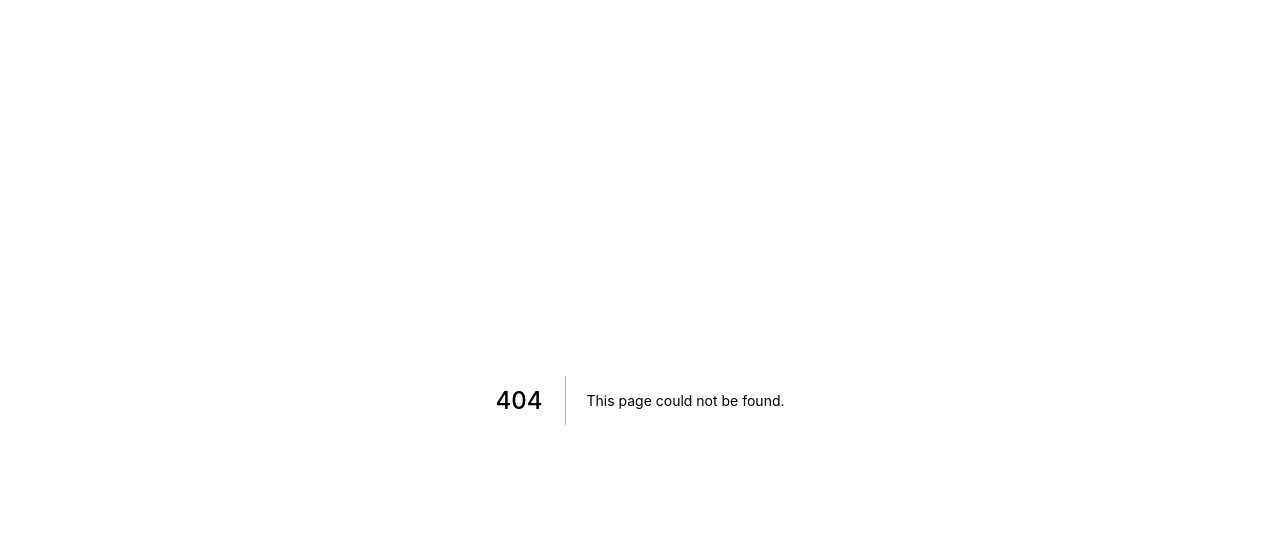
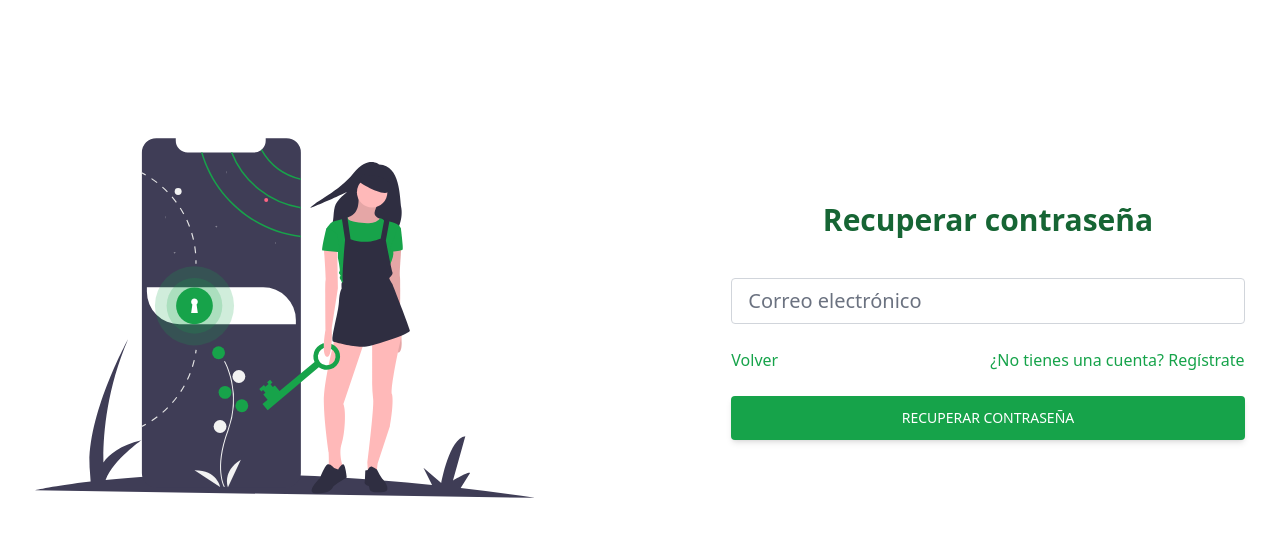
Before and after one commit to everybenefits/dashboard, a Next.js app: page /forgot-password in a window 1280 px wide. Before the commit this address had no page. Shown: the top 536 px of the page. Built offline with nearby package versions, Linux system fonts and the light colour scheme; no server answers.

Commit message:
Some change

```diff
--- /dev/null
+++ b/components/ForgotForm/index.tsx
@@ -0,0 +1,96 @@
+// ReactJS
+import { Fragment } from 'react'
+
+// NextJS
+import dynamic from 'next/dynamic'
+import { useRouter } from 'next/router'
+
+// Locales
+import { en, es } from './locales'
+
+// Components
+const Seo = dynamic(async () => await import('@components/Seo'), { ssr: false })
+const Image = dynamic(async () => await import('next/image'), { ssr: false })
+const Link = dynamic(async () => await import('next/link'), { ssr: false })
+
+function ForgotForm({ onChange, onSubmit, value }: any): JSX.Element {
+  // Router
+  const { pathname, locale, back } = useRouter()
+
+  // Locales
+  const t = locale === 'es' ? es : en
+
+  function goBack() {
+    back()
+  }
+
+  return (
+    <Fragment>
+      <Seo title={t.seo.title} description={t.seo.description} url={pathname} />
+
+      <section className="my-5">
+        <div className="container px-6 py-12 h-full">
+          <div className="flex justify-center items-center flex-wrap h-full g-6 text-gray-800">
+            <div className="md:w-8/12 lg:w-6/12 mb-12 md:mb-0">
+              <Image
+                src="/images/draw-signin-signup.svg"
+                className="w-full"
+                alt="Phone image"
+                width={500}
+                height={500}
+              />
+            </div>
+
+            <div className="md:w-8/12 lg:w-5/12 lg:ml-20">
+              <section>
+                <h1 className="text-3xl font-bold text-center text-green-800 mb-10">
+                  {t.seo.title}
+                </h1>
+              </section>
+
+              <form method="POST" onSubmit={onSubmit}>
+                <div className="mb-6">
+                  <input
+                    type="email"
+                    name="email"
+                    autoComplete="email"
+                    placeholder={t.form.input.email}
+                    onChange={onChange}
+                    value={value.email}
+                    className="form-control block w-full px-4 py-2 text-xl font-normal text-gray-700 bg-white bg-clip-padding border border-solid border-gray-300 rounded transition ease-in-out m-0 focus:text-gray-700 focus:bg-white focus:border-green-900 focus:outline-none"
+                    required
+                  />
+                </div>
+
+                <section className="flex flex-col md:flex-row justify-between items-center mb-6">
+                  <button onClick={goBack}>
+                    <a className="text-green-600 hover:text-green-700 focus:text-green-700 active:text-green-800 duration-200 transition ease-in-out">
+                      {t.links.goBack}
+                    </a>
+                  </button>
+
+                  <Link href="/forgot-password">
+                    <a className="text-green-600 hover:text-green-700 focus:text-green-700 active:text-green-800 duration-200 transition ease-in-out">
+                      {t.links.signUp}
+                    </a>
+                  </Link>
+                </section>
+
+                <button
+                  type="submit"
+                  className="inline-block px-7 py-3 bg-green-600 text-white font-medium text-sm leading-snug uppercase rounded shadow-md hover:bg-green-700 hover:shadow-lg focus:bg-green-700 focus:shadow-lg focus:outline-none focus:ring-0 active:bg-green-800 active:shadow-lg transition duration-150 ease-in-out w-full"
+                  data-mdb-ripple="true"
+                  data-mdb-ripple-color="light"
+                >
+                  {t.seo.title}
+                </button>
+              </form>
+            </div>
+          </div>
+        </div>
+      </section>
+    </Fragment>
+  )
+}
+
+export default ForgotForm
--- /dev/null
+++ b/components/ForgotForm/locales/en/index.ts
@@ -0,0 +1,15 @@
+export const en = {
+  seo: {
+    title: 'Forgot password',
+    description: 'Forgot password',
+  },
+  form: {
+    input: {
+      email: 'Email',
+    },
+  },
+  links: {
+    goBack: 'Go back',
+    signUp: "Don't have an account? Sign up",
+  },
+}
--- /dev/null
+++ b/components/ForgotForm/locales/es/index.ts
@@ -0,0 +1,15 @@
+export const es = {
+  seo: {
+    title: 'Recuperar contraseña',
+    description: 'Recuperar contraseña',
+  },
+  form: {
+    input: {
+      email: 'Correo electrónico',
+    },
+  },
+  links: {
+    goBack: 'Volver',
+    signUp: '¿No tienes una cuenta? Regístrate',
+  },
+}
--- /dev/null
+++ b/components/ForgotForm/locales/index.ts
@@ -0,0 +1,2 @@
+export { es } from './es'
+export { en } from './en'
--- a/components/Seo/index.tsx
+++ b/components/Seo/index.tsx
@@ -1,5 +1,5 @@
 // Types
-import type { SeoProps } from './types'
+import type { SeoProps } from '../../types/Seo'
 
 // Third party components
 import { NextSeo } from 'next-seo'
@@ -18,7 +18,7 @@ const Seo = ({ title, description, url }: SeoProps): JSX.Element => {
       twitter={{
         handle: '@diesanromero',
         site: '@everybenefits',
-        cardType: 'summary_large_image'
+        cardType: 'summary_large_image',
       }}
     />
   )
--- a/errors/Auth.ts
+++ b/errors/Auth.ts
@@ -3,6 +3,7 @@ import type { AuthErrorsType } from '../types/Auth'
 
 export const authErrorsEnglish: AuthErrorsType = {
   'system/unexpected-error': 'Unexpected error',
+  'system/email-sent': 'Email sent',
   'auth/email-already-in-use': 'Email already in use',
   'auth/invalid-email': 'Invalid email',
   'auth/wrong-password': 'Invalid password',
@@ -14,6 +15,7 @@ export const authErrorsEnglish: AuthErrorsType = {
 
 export const authErrorsSpanish: AuthErrorsType = {
   'system/unexpected-error': 'Error inesperado',
+  'system/email-sent': 'Correo electrónico enviado',
   'auth/email-already-in-use': 'Email ya en uso',
   'auth/invalid-email': 'Email inválido',
   'auth/wrong-password': 'Contraseña inválida',
--- a/firebase/authentication.ts
+++ b/firebase/authentication.ts
@@ -1,5 +1,5 @@
 // Firebase auth config
-import { auth } from "./index";
+import { auth } from './index'
 
 // Firebase modules
 import {
@@ -7,53 +7,57 @@ import {
   signInWithEmailAndPassword,
   onAuthStateChanged,
   sendPasswordResetEmail,
-} from "firebase/auth";
+  sendEmailVerification,
+} from 'firebase/auth'
 
 // Types
-import { AuthProps, AuthUserMapped} from "../types/Auth";
-import { FirebaseError } from "firebase/app";
+import { AuthProps, AuthUserMapped } from '../types/Auth'
+import { FirebaseError } from 'firebase/app'
 
 // Hooks
 function mapUserFromFirebaseAuthentication(user: AuthUserMapped) {
-  if (!user) return null;
-  else
+  if (!user) return null
+  else {
     return {
       uid: user.uid,
       email: user.email,
       displayName: user.displayName,
       emailVerified: user.emailVerified,
-    };
+    }
+  }
 }
 
 export const authStateChanged = (onChange: any) => {
   return onAuthStateChanged(auth, (user) => {
-    const normalizedUser = mapUserFromFirebaseAuthentication(user);
-    onChange(normalizedUser);
-  });
-};
+    const normalizedUser = mapUserFromFirebaseAuthentication(user)
+    onChange(normalizedUser)
+  })
+}
 
 export const createAccount = async ({ email, password }: AuthProps) => {
   const missedFields: FirebaseError = {
-    name: "auth/missing-data",
-    message: "Missing email or password",
-    code: "auth/missing-data",
-  };
+    name: 'auth/missing-data',
+    message: 'Missing email or password',
+    code: 'auth/missing-data',
+  }
 
-  if (!email || !password) throw missedFields;
+  if (!email || !password) throw missedFields
 
-  return await createUserWithEmailAndPassword(auth, email, password);
-};
+  const data = await createUserWithEmailAndPassword(auth, email, password)
+
+  return await sendEmailVerification(data.user)
+}
 
 export const loginIntoAccount = async ({ email, password }: AuthProps) => {
-  if (!email || !password) throw new Error("Email and password are required");
+  if (!email || !password) throw new Error('Email and password are required')
 
-  await signInWithEmailAndPassword(auth, email, password);
-};
+  return await signInWithEmailAndPassword(auth, email, password)
+}
 
 export const forgotPassword = async (email: string) => {
-  if (!email) throw new Error("Email is required");
+  if (!email) throw new Error('Email is required')
 
   return await sendPasswordResetEmail(auth, email, {
     url: `${process.env.NEXT_PUBLIC_SITE_URL}`,
-  });
-};
+  })
+}
--- a/package.json
+++ b/package.json
@@ -40,7 +40,7 @@
     "typescript": "4.8.4"
   },
   "lint-staged": {
-    "*.ts": "eslint --cache --fix",
+    "*.{ts,tsx}": "eslint --cache --fix",
     "*.{ts,tsx,css,md}": "prettier --write"
   }
 }
--- /dev/null
+++ b/pages/forgot-password.tsx
@@ -0,0 +1,59 @@
+// Types
+import { NextPage } from 'next'
+
+// NextJS
+import dynamic from 'next/dynamic'
+import { useRouter } from 'next/router'
+import { toast } from 'react-toastify'
+
+// ReactJS
+import { useState } from 'react'
+
+// Firebase
+import { forgotPassword } from '@firebase/authentication'
+
+// Errors
+import { authErrorsEnglish as en, authErrorsSpanish as es } from 'errors/Auth'
+
+// AUTH: Components
+const ForgotForm = dynamic(() => import('@components/ForgotForm'), {
+  ssr: false,
+})
+
+const SignInPage: NextPage = () => {
+  const { push, locale } = useRouter()
+  const t = locale === 'es' ? es : en
+  const defaultState = {
+    email: '',
+  }
+
+  const [data, setData] = useState(defaultState)
+
+  const onChange = (e: any): any => {
+    setData({
+      ...data,
+      [e.target.name]: e.target.value,
+    })
+  }
+
+  const onSubmit = async (e: any) => {
+    e.preventDefault()
+    try {
+      await forgotPassword(data.email)
+
+      setData(defaultState)
+
+      toast.success(t['system/email-sent'])
+      push('/signin')
+
+      push('/')
+    } catch (error: any) {
+      toast.error(t[error.code])
+      setData(defaultState)
+    }
+  }
+
+  return <ForgotForm onChange={onChange} onSubmit={onSubmit} value={data} />
+}
+
+export default SignInPage
```
Also changed, not shown: .eslintrc.json, types/Seo.ts (renamed from components/Seo/types/index.ts).
